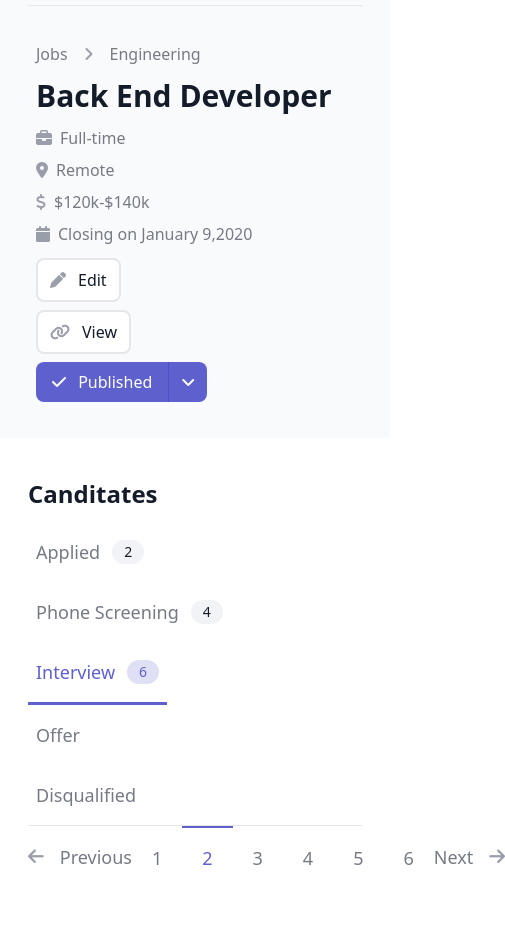
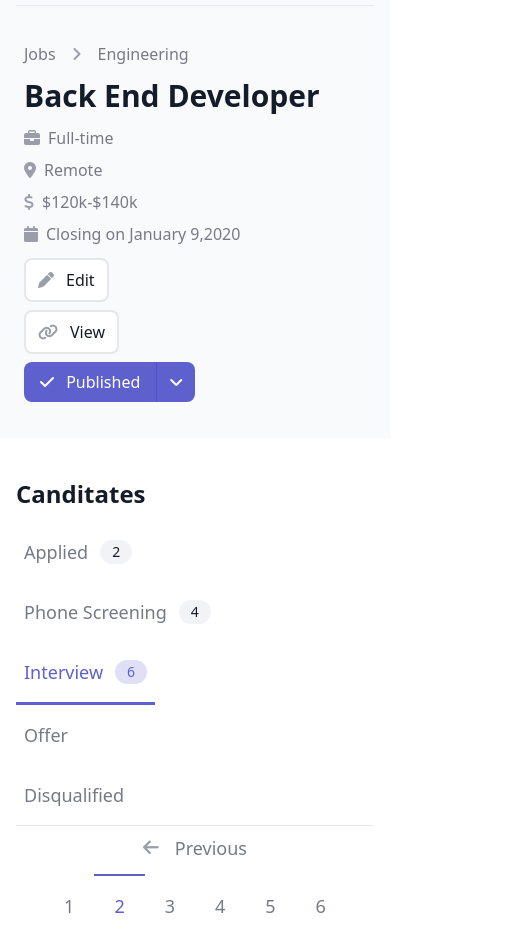
Before and after one commit to TimmyChan99/youcan-test, a website built with webpack: page src/index.html in a window 390 px wide. Shown: the part 146-1091 px from the top of the page, 505 px wide, since content can reach past the window. Built offline with nearby package versions, Linux system fonts and the light colour scheme; no server answers.

Commit message:
Style pagination section mobile version

```diff
--- a/src/index.html
+++ b/src/index.html
@@ -10,7 +10,7 @@
 </head>
 
 <body>
-    <header class='bg-custom-gray-light px-7'>
+    <header class='bg-custom-gray-light px-4 md:px-7'>
         <div class='flex flex-col md:flex-row  md:items-center justify-center md:justify-between capitalize py-2 border-gray-200 border-b'>
             <div class='flex items-center justify-between md:justify-center md:space-x-3 font-medium text-custom-blue'>
                 <a href='/' class='w-16'>
@@ -90,7 +90,7 @@
             </div>
         </section>
     </header>
-    <main class='px-7 py-10 space-y-3'>
+    <main class='px-4 md:px-7 py-10 space-y-3'>
         <h2 class='text-2xl font-semibold text-custom-blue'>Canditates</h2>
         <div>
             <ul class='border-b capitalize flex flex-col md:flex-row md:items-center justify-start items-start md:space-x-7 text-custom-gray font-medium text-lg'>
@@ -112,7 +112,7 @@
                 <li class='px-2 py-4'><a href='/'>disqualified</a></li></li>
             </ul>
             <ul class='grid grid-cols-1 text-lg' id='candidates-list'></ul>
-            <div class='flex items-center justify-between text-lg'>
+            <div class='flex flex-col md:flex-row items-center justify-between text-lg space-y-3 md:space-y-0 mt-2 md:mt-0'>
                 <a href='/' class='text-custom-gray space-x-4 flex items-center font-medium'>
                     <i class="fa-solid fa-arrow-left text-[#9a9eaa]"></i>
                     <span>Previous</span>
```
